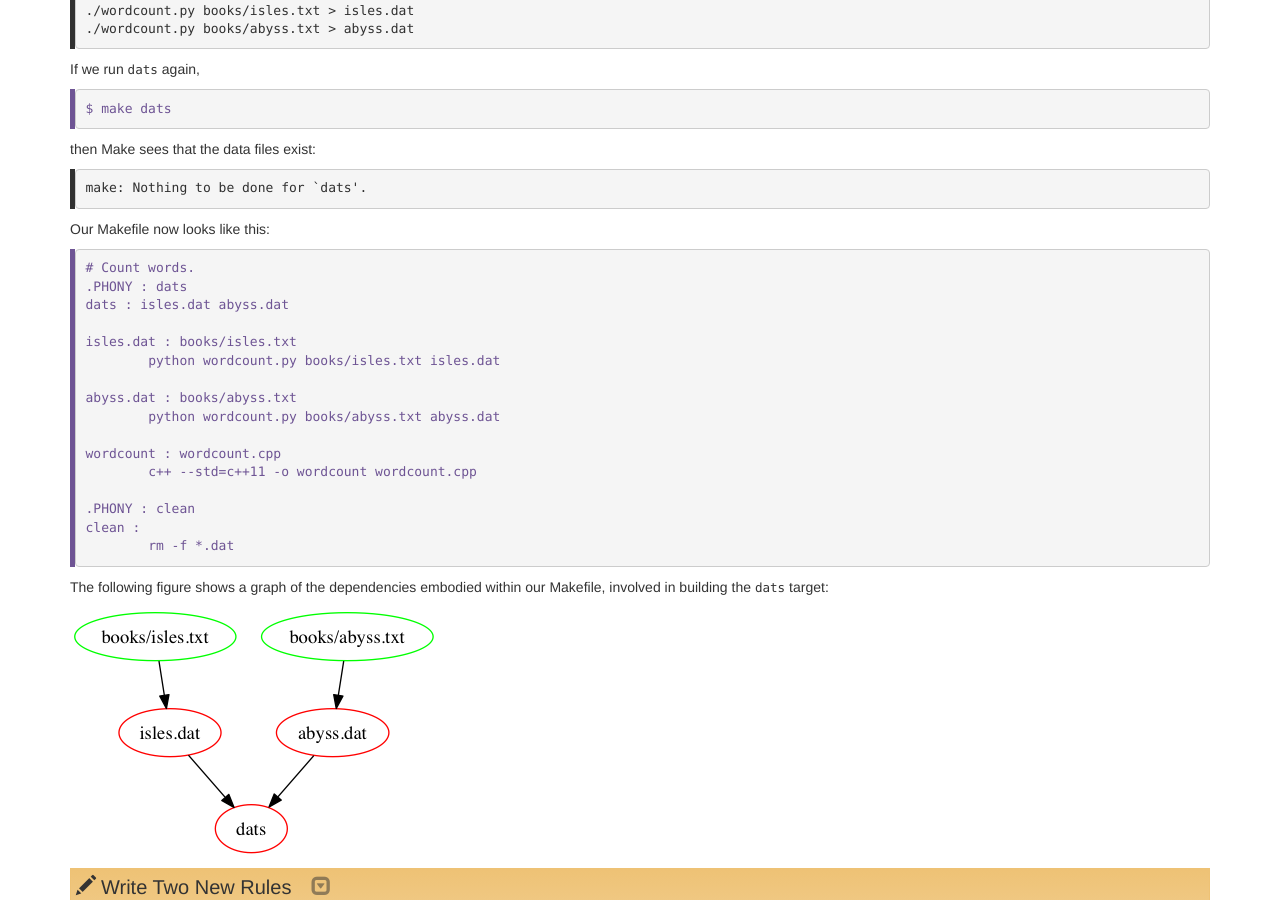
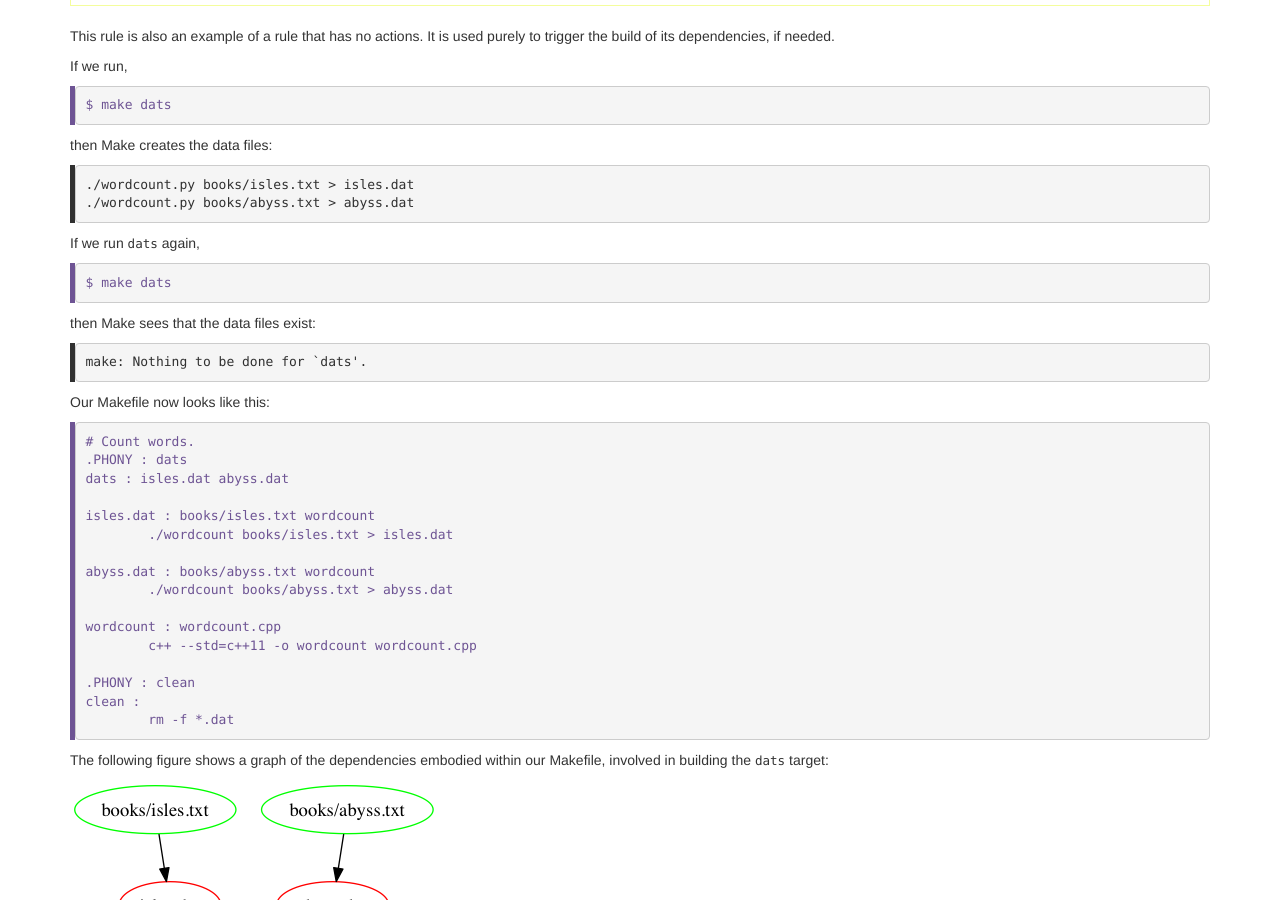
Before and after one commit to ornl-ssd/cpp-make-intro, a Jekyll site: the page built from _episodes/02-makefiles.md, in a window 1280 px wide and 900 px high, scrolled down 4391 px. Built offline with Jekyll 4.4.1, drawn with Linux system fonts in a browser that asks for light colours; some of the changed text lies outside the part shown.

Commit message:
Add trans dep.
Signed-off-by: Watson, Gregory <g.watson@computer.org>

```diff
--- a/_episodes/02-makefiles.md
+++ b/_episodes/02-makefiles.md
@@ -271,6 +271,19 @@ make: `wordcount' is up to date.
 ~~~
 {: .output}
 
+Note that there is a transitive dependency here, since we would like to recreate
+the data files if the `wordcount` program has changed. We can account for this by
+adding `wordcount` to each of the rules for generating the data files.
+
+~~~
+isles.dat : books/isles.txt wordcount
+        ./wordcount books/isles.txt > isles.dat
+
+abyss.dat : books/abyss.txt wordcount
+        ./wordcount books/abyss.txt > abyss.dat
+~~~
+{: .make}
+
 We may want to remove all our data files so we can explicitly recreate
 them all. We can introduce a new target, and associated rule, to do
 this. We will call it `clean`, as this is a common name for rules that
@@ -415,11 +428,11 @@ Our Makefile now looks like this:
 .PHONY : dats
 dats : isles.dat abyss.dat
 
-isles.dat : books/isles.txt
-        python wordcount.py books/isles.txt isles.dat
+isles.dat : books/isles.txt wordcount
+        ./wordcount books/isles.txt > isles.dat
 
-abyss.dat : books/abyss.txt
-        python wordcount.py books/abyss.txt abyss.dat
+abyss.dat : books/abyss.txt wordcount
+        ./wordcount books/abyss.txt > abyss.dat
 
 wordcount : wordcount.cpp
         c++ --std=c++11 -o wordcount wordcount.cpp
```
